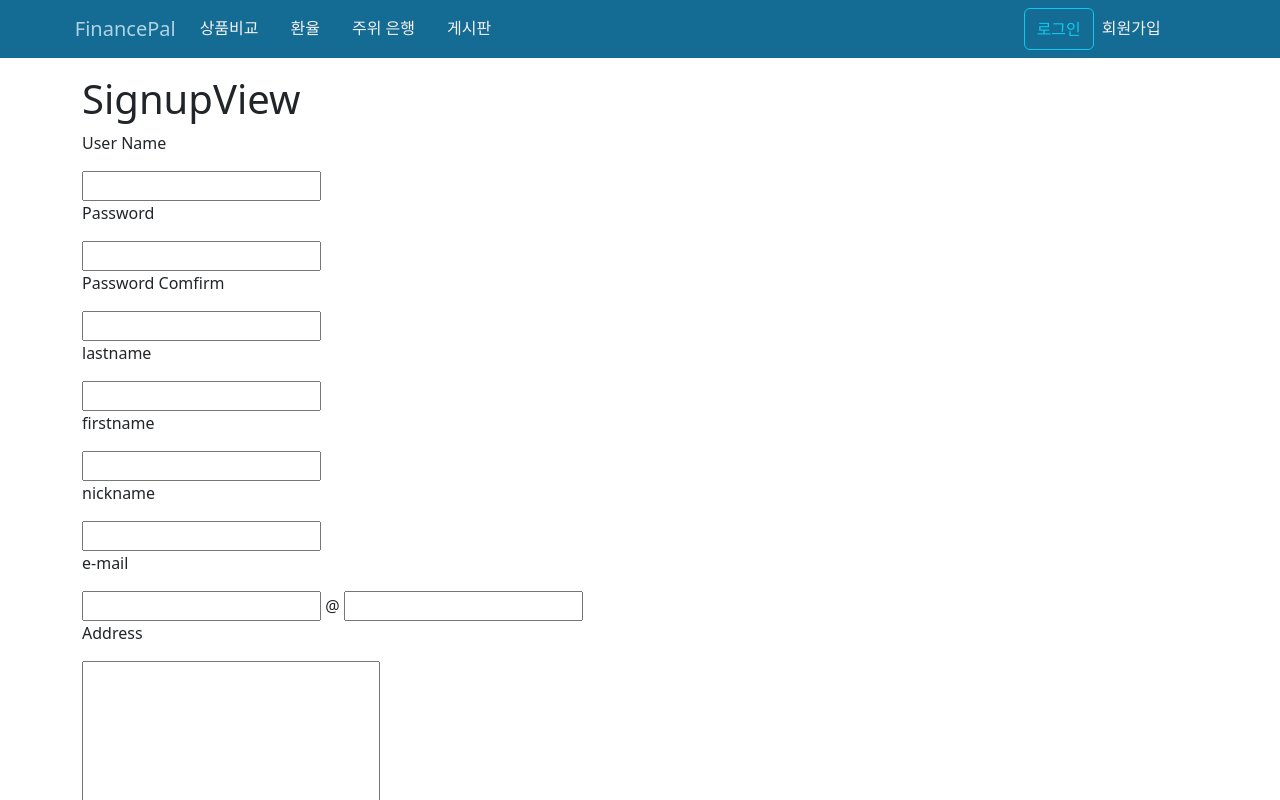
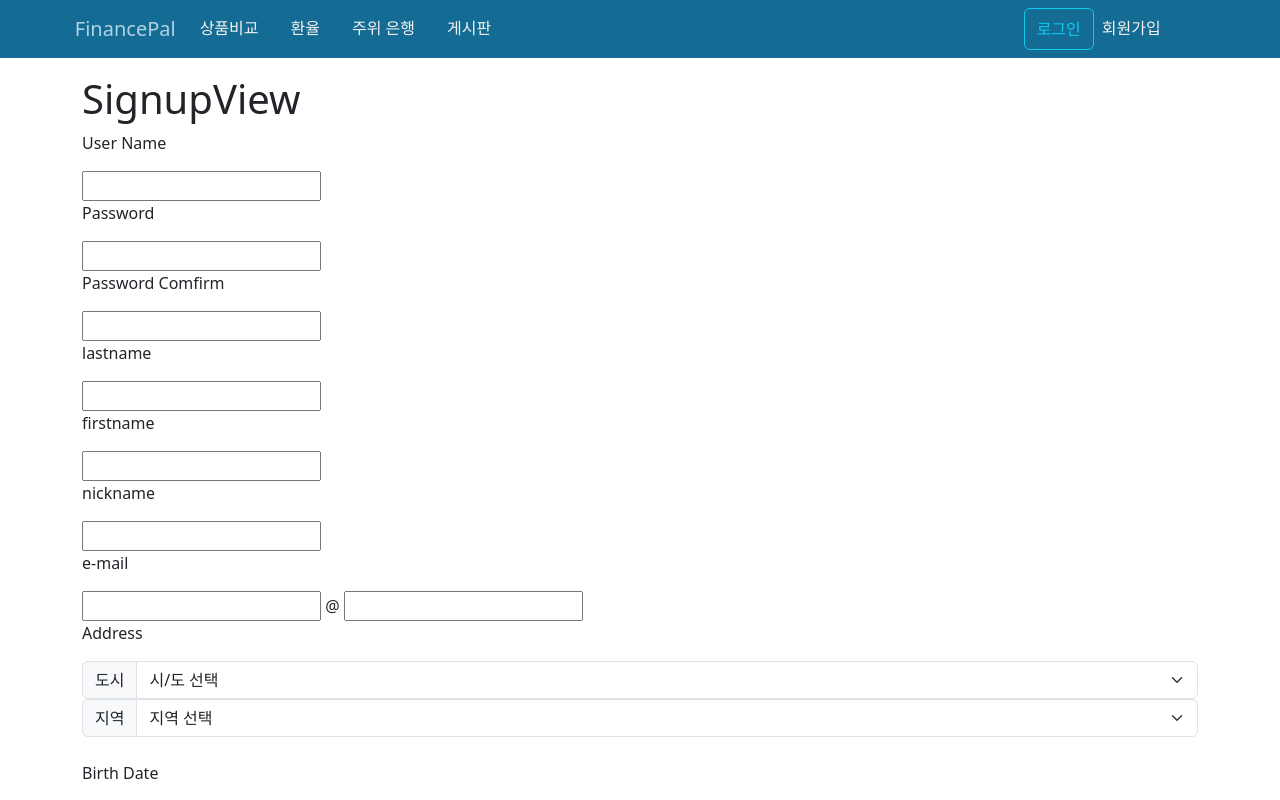
Before and after one commit to jiwon2121/FinancePal, a Vue app in the folder final_pjt_front/FinancePal/: page /signup in a window 1280 px wide. Shown: the top 800 px of the page. Built offline with nearby package versions, Linux system fonts and the light colour scheme.

Commit message:
fix: signup 페이지 주소 입력 방식 변경

```diff
--- a/final_pjt_front/FinancePal/src/views/MapView.vue
+++ b/final_pjt_front/FinancePal/src/views/MapView.vue
@@ -15,7 +15,7 @@
           <span class="input-group-text" id="area">지역</span>
           <select class="form-select" name="area" id="area" v-model="areaInput">
             <option value="" disabled>지역 선택</option>
-            <option value="all">전체</option>
+            <option value="all" v-if="cityInput">전체</option>
             <option v-for="area in areaObj[cityInput]" :value="area">{{ area }}</option>
           </select>
         </div>
--- a/final_pjt_front/FinancePal/src/views/SignupView.vue
+++ b/final_pjt_front/FinancePal/src/views/SignupView.vue
@@ -33,7 +33,22 @@
       <br>
 
       <p>Address</p>
-      <textarea name="address" id="address" cols="30" rows="10" v-model="address"></textarea>
+      <div class="me-3 input-group board-type-select">
+          <span class="input-group-text" id="city">도시</span>
+          <select class="form-select" name="city" id="city" v-model="cityInput">
+            <option value="" disabled>시/도 선택</option>
+            <option v-for="city in cityList" :value="city">{{ city }}</option>
+          </select>
+        </div>
+
+        <div class="me-3 input-group board-type-select">
+          <span class="input-group-text" id="area">지역</span>
+          <select class="form-select" name="area" id="area" v-model="areaInput">
+            <option value="" disabled>지역 선택</option>
+            <option value="all" v-if="cityInput">전체</option>
+            <option v-for="area in areaObj[cityInput]" :value="area">{{ area }}</option>
+          </select>
+        </div>
       <br>
 
       <p>Birth Date</p>
@@ -74,13 +89,50 @@ const firstname = ref(null)
 const nickname = ref(null)
 const emailId = ref(null)
 const emailDomain = ref(null)
-const address = ref(null)
 const birthDate = ref(null)
 const gender = ref(1)
 const salary = ref(null)
 const balance = ref(null)
-// const deposit_products = ref([])
-// const saving_products = ref([])
+const cityInput = ref('')
+const areaInput = ref('')
+
+const cityList = [
+  "서울특별시",
+  "인천광역시",
+  "대전광역시",
+  "광주광역시",
+  "대구광역시",
+  "울산광역시",
+  "부산광역시",
+  "경기도",
+  "강원도",
+  "충청북도",
+  "충청남도",
+  "전라북도",
+  "전라남도",
+  "경상북도",
+  "경상남도",
+  "제주도"
+]
+
+const areaObj = {
+    "서울특별시": ["강남구","강동구","강북구","강서구","관악구","광진구","구로구","금천구","노원구","도봉구","동대문구","동작구","마포구","서대문구","서초구","성동구","성북구","송파구","양천구","영등포구","용산구","은평구","종로구","중구","중랑구"],
+    "인천광역시": ["계양구","남구","남동구","동구","부평구","서구","연수구","중구","강화군","옹진군"],
+    "대전광역시": ["대덕구","동구","서구","유성구","중구"],
+    "광주광역시": ["광산구","남구","동구", "북구","서구"],
+    "대구광역시": ["남구","달서구","동구","북구","서구","수성구","중구","달성군"],
+    "울산광역시": ["남구","동구","북구","중구","울주군"],
+    "부산광역시": ["강서구","금정구","남구","동구","동래구","부산진구","북구","사상구","사하구","서구","수영구","연제구","영도구","중구","해운대구","기장군"],
+    "경기도": ["고양시","과천시","광명시","광주시","구리시","군포시","김포시","남양주시","동두천시","부천시","성남시","수원시","시흥시","안산시","안성시","안양시","양주시","오산시","용인시","의왕시","의정부시","이천시","파주시","평택시","포천시","하남시","화성시","가평군","양평군","여주군","연천군"],
+    "강원도": ["강릉시","동해시","삼척시","속초시","원주시","춘천시","태백시","고성군","양구군","양양군","영월군","인제군","정선군","철원군","평창군","홍천군","화천군","횡성군"],
+    "충청북도": ["제천시","청주시","충주시","괴산군","단양군","보은군","영동군","옥천군","음성군","증평군","진천군","청원군"],
+    "충청남도": ["계룡시","공주시","논산시","보령시","서산시","아산시","천안시","금산군","당진군","부여군","서천군","연기군","예산군","청양군","태안군","홍성군"],
+    "전라북도": ["군산시","김제시","남원시","익산시","전주시","정읍시","고창군","무주군","부안군","순창군","완주군","임실군","장수군","진안군"],
+    "전라남도": ["광양시","나주시","목포시","순천시","여수시","강진군","고흥군","곡성군","구례군","담양군","무안군","보성군","신안군","영광군","영암군","완도군","장성군","장흥군","진도군","함평군","해남군","화순군"],
+    "경상북도": ["경산시","경주시","구미시","김천시","문경시","상주시","안동시","영주시","영천시","포항시","고령군","군위군","봉화군","성주군","영덕군","영양군","예천군","울릉군","울진군","의성군","청도군","청송군","칠곡군"],
+    "경상남도": ["거제시","김해시","마산시","밀양시","사천시","양산시","진주시","진해시","창원시","통영시","거창군","고성군","남해군","산청군","의령군","창녕군","하동군","함안군","함양군","합천군"],
+    "제주도": ["서귀포시","제주시","남제주군","북제주군"],
+}
 
 const signUp = function () {
   const data = {
@@ -91,7 +143,7 @@ const signUp = function () {
     first_name: firstname.value.value,
     last_name: lastname.value.value,
     email: `${emailId.value}@${emailDomain.value}`,
-    address: address.value,
+    address: `${cityInput} ${areaInput}`,
     birth_date: birthDate.value,
     gender: gender.value,
     salary: salary.value,
```
